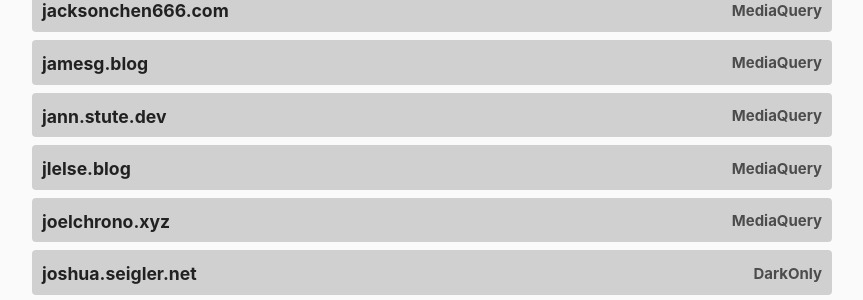
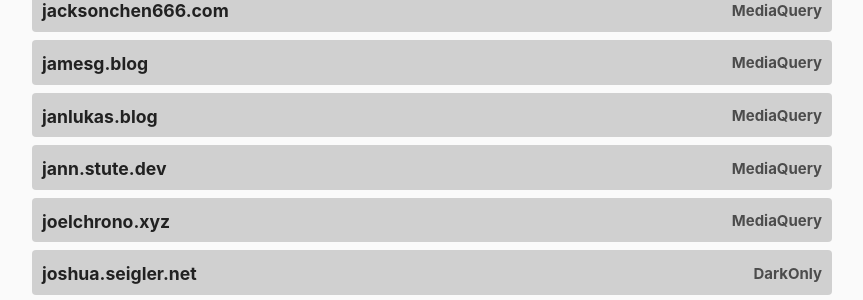
Before and after one commit to garritfra/darktheme.club, a Jekyll site: the page built from index.md, in a window 1280 px wide and 900 px high, scrolled down 5057 px. Shown: the part 154-454 px from the top of the window, without its empty margins (208-1071 px from the left). Built offline with Jekyll 4.4.1, drawn with Linux system fonts in a browser that asks for light colours.

Commit message:
jlelse.blog -> janlukas.blog

```diff
--- a/_data/sites.yml
+++ b/_data/sites.yml
@@ -443,10 +443,10 @@
   method: mediaquery
   last_checked: 2025-09-05
 
-- domain: jlelse.blog
-  url: https://jlelse.blog/
+- domain: janlukas.blog
+  url: https://janlukas.blog/
   method: mediaquery
-  last_checked: 2022-07-16
+  last_checked: 2026-05-11
 
 - domain: joelchrono.xyz
   url: https://joelchrono.xyz
```
